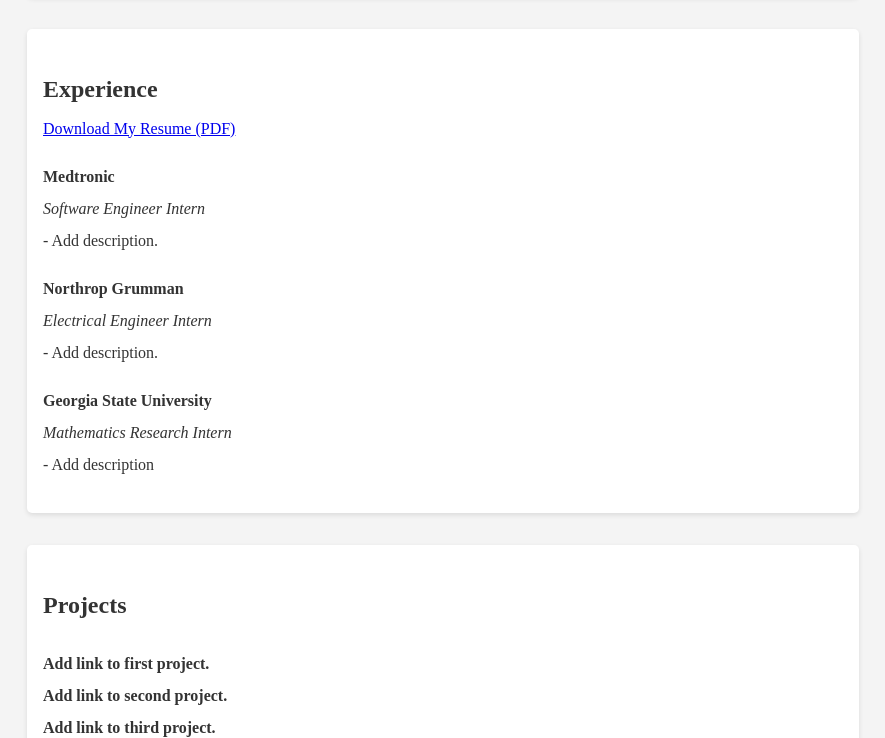
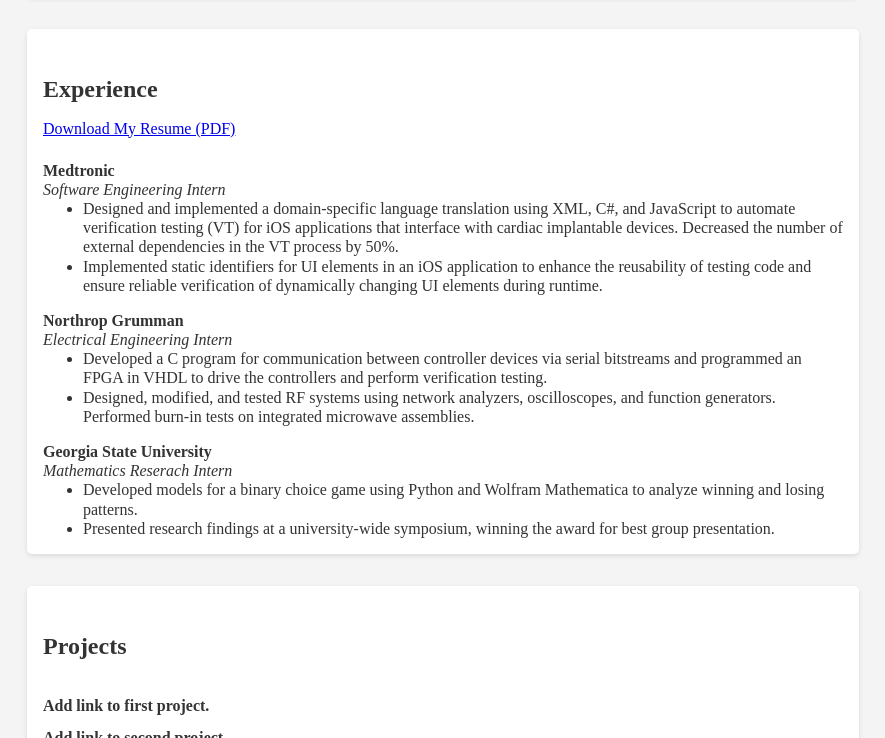
Before and after one commit to Eddiek1102/eddiekwak, a plain HTML site: page index.html in a window 1280 px wide. Shown: the part 502-1240 px from the top of the page, without its empty margins (197-1082 px from the left). Drawn offline with Linux system fonts and the light colour scheme.

Commit message:
Added description for previous experiences + formatting.

```diff
--- a/index.html
+++ b/index.html
@@ -83,29 +83,57 @@
             <a href="Documents/Edward Kwak Resume.pdf" target="_blank">Download My Resume (PDF)</a>
         </p>
 
-        <p>
-            <b> Medtronic </b>
-                <br>
-                <i> Software Engineer Intern </i>
-                    <br>
-                    - Add description.
+        <p style="margin-bottom: 0px; line-height: 1.2;">
+            <b>Medtronic</b>
+            <br>
+            <i>Software Engineering Intern</i>
         </p>
+        <ul style="margin-left: 0px; line-height: 1.2; margin: 0">
+            <li>
+                Designed and implemented a domain-specific language translation using XML, C#,
+                and JavaScript to automate verification testing (VT) for iOS applications that
+                interface with cardiac implantable devices.
+                Decreased the number of external dependencies in the VT process by 50%.
+            </li>
+            <li>
+                Implemented static identifiers for UI elements in an iOS application to enhance
+                the reusability of testing code and ensure reliable verification of dynamically
+                changing UI elements during runtime.
+            </li>
+        </ul>
 
-        <p>
-            <b> Northrop Grumman</b>
-                <br>
-                <i> Electrical Engineer Intern </i>
-                    <br>
-                    - Add description.
+        <p style="margin-bottom: 0px; line-height: 1.2;">
+            <b>Northrop Grumman</b>
+            <br>
+            <i>Electrical Engineering Intern</i>
         </p>
+        <ul style="margin-left: 0px; line-height: 1.2; margin: 0">
+            <li>
+                Developed a C program for communication between controller devices via
+                serial bitstreams and programmed an FPGA in VHDL to drive the controllers
+                and perform verification testing.
+            </li>
+            <li>
+                Designed, modified, and tested RF systems using network analyzers, oscilloscopes,
+                and function generators. Performed burn-in tests on integrated microwave assemblies.
+            </li>
+        </ul>
 
-        <p>
-            <b> Georgia State University </b>
-                <br>
-                <i> Mathematics Research Intern </i>
-                    <br>
-                    - Add description
+        <p style="margin-bottom: 0px; line-height: 1.2;">
+            <b>Georgia State University</b>
+            <br>
+            <i>Mathematics Reserach Intern</i>
         </p>
+        <ul style="margin-left: 0px; line-height: 1.2; margin: 0">
+            <li>
+                Developed models for a binary choice game using Python and Wolfram
+                Mathematica to analyze winning and losing patterns.
+            </li>
+            <li>
+                Presented research findings at a university-wide symposium, winning the award
+                for best group presentation.
+            </li>
+        </ul>
 
     </section>
 
```
Also changed, not shown: 1 other file.
